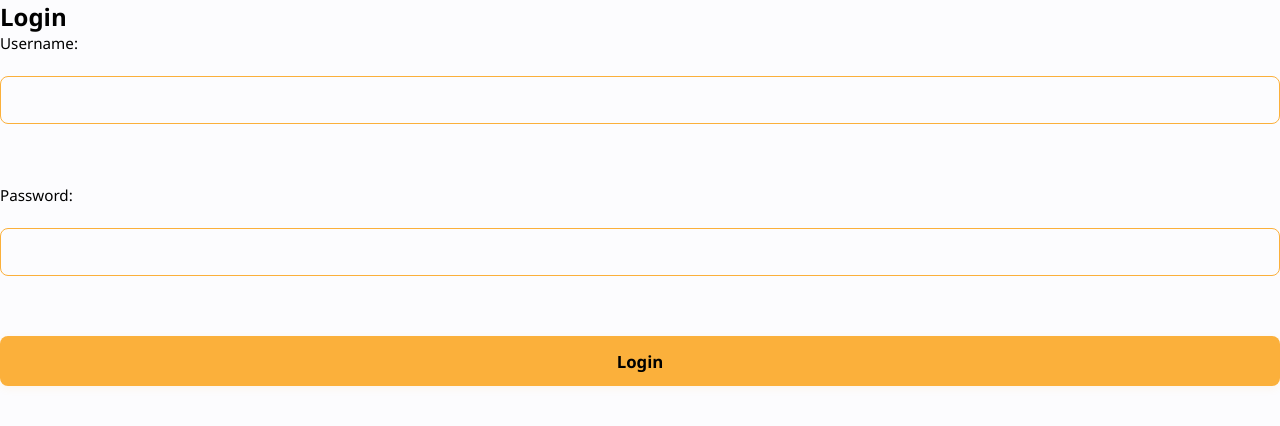
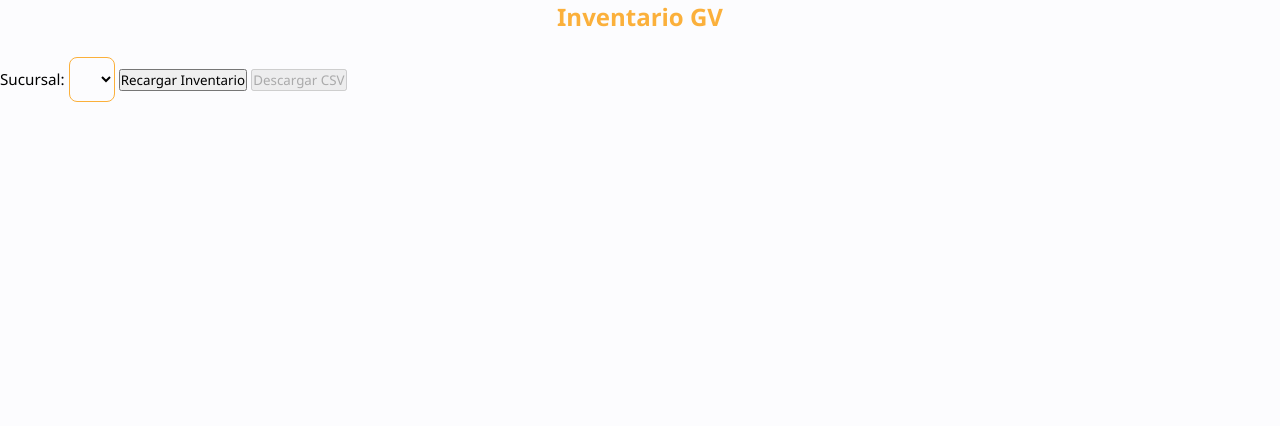
Before and after one commit to Aaron1360/inventarioGV, a FastAPI app: template templates/index.html in a window 1280 px wide. Shown: the top 426 px of the page. Run offline with FastAPI, Linux system fonts and the light colour scheme; the template is opened without the code that fills it, so the values that code supplies are empty.

Commit message:
var names updated

```diff
--- a/app/main.py
+++ b/app/main.py
@@ -15,8 +15,8 @@ from data_scraper.scraper_tools import authenticated_session, get_available_stor
 load_dotenv()
 LOGIN_URL = os.getenv("LOGIN_URL")
 POS_URL = os.getenv("POS_URL")
-USERNAME = os.getenv("USERNAME")
-PASSWORD = os.getenv("PASSWORD")
+APP_USERNAME = os.getenv("APP_USERNAME")
+APP_PASSWORD = os.getenv("APP_PASSWORD")
 
 SECRET_KEY = os.getenv("SECRET_KEY", "supersecretkey")
 ALGORITHM = "HS256"
@@ -29,7 +29,7 @@ app.mount("/static", StaticFiles(directory="static"), name="static")
 
 app.add_middleware(
     CORSMiddleware,
-    allow_origins=["http://localhost:3000"],  # Frontend origin
+    allow_origins=["http://localhost:3000","http://localhost:8000"],  # Frontend origin
     allow_credentials=True,
     allow_methods=["*"],
     allow_headers=["*"],
@@ -59,12 +59,15 @@ def create_access_token(data: dict, expires_delta: timedelta = None):
 
 @app.post("/login")
 async def login(username: str = Form(...), password: str = Form(...), response: Response = None):
-    if username == USERNAME and password == PASSWORD:
+    print(f"Received username: {username}, password: {password}")
+    print(f"Expected APP_USERNAME: {APP_USERNAME}, APP_PASSWORD: {APP_PASSWORD}")
+    if username == APP_USERNAME and password == APP_PASSWORD:
         access_token = create_access_token({"sub": username})
         response = JSONResponse({"success": True, "message": "Login successful", "access_token": access_token})
         response.set_cookie(key="access_token", value=access_token, httponly=True, max_age=ACCESS_TOKEN_EXPIRE_MINUTES*60)
         return response
     else:
+        print("Login failed: credentials do not match.")
         return JSONResponse({"success": False, "message": "Usuario y/o contraseña incorrectos"}, status_code=401)
 
 @app.post("/logout")
@@ -75,7 +78,7 @@ def logout(response: Response):
 
 @app.get("/stores")
 def list_stores():
-    with authenticated_session(LOGIN_URL, USERNAME, PASSWORD) as session:
+    with authenticated_session(LOGIN_URL, APP_USERNAME, APP_PASSWORD) as session:
         stores = get_available_stores(session, POS_URL)
     return stores
 
@@ -85,7 +88,7 @@ def scrape_inventory(store_name: str = Query(...)):
     try:
         # Scrape and cache only if not already cached for this store
         if last_scraped_df is None or last_scraped_store_name != store_name:
-            with authenticated_session(LOGIN_URL, USERNAME, PASSWORD) as session:
+            with authenticated_session(LOGIN_URL, APP_USERNAME, APP_PASSWORD) as session:
                 df = get_dataframe(session, store_name, POS_URL)
             last_scraped_df = df
             last_scraped_store_name = store_name
@@ -118,5 +121,5 @@ def root(request: Request):
     access_token = request.cookies.get("access_token")
     if not access_token:
         return RedirectResponse(url="/login")
-    # If you want to show a homepage, render a template here
-    return RedirectResponse(url="/login")  # Or render your main page if authenticated
+    # Render homepage if authenticated
+    return templates.TemplateResponse("index.html", {"request": request})
--- a/templates/index.html
+++ b/templates/index.html
@@ -6,28 +6,23 @@
     <link rel="stylesheet" href="/static/style.css">
 </head>
 <body>
-    <div class="container">
-        <h2>Login</h2>
-        {% if error %}
-            <div class="error">{{ error }}</div>
-        {% endif %}
-        <form method="post" action="/login">
-            <label for="username">Username:</label>
-            <input type="text" id="username" name="username" required>
-            <br>
-            <label for="password">Password:</label>
-            <input type="password" id="password" name="password" required>
-            <br>
-            <button type="submit">Login</button>
-        </form>
-
-        {% if data %}
-            <hr>
-            <h2>Scraped Inventory Data</h2>
-            <div id="data">
-                {{ data }}
-            </div>
-        {% endif %}
+    <div class="container homepage">
+        <h2 style="text-align:center; color:#fbb03b; margin-bottom: 1.5rem;">Inventario GV</h2>
+        <div class="controls">
+            <label for="storeSelect">Sucursal:</label>
+            <select id="storeSelect"></select>
+            <button id="reloadBtn">Recargar Inventario</button>
+            <button id="downloadBtn" disabled>Descargar CSV</button>
+        </div>
+        <div id="tableContainer">
+            <table id="inventoryTable">
+                <thead>
+                    <tr id="tableHeader"></tr>
+                </thead>
+                <tbody id="tableBody"></tbody>
+            </table>
+        </div>
+        <div id="statusMessage" class="message"></div>
     </div>
     <script src="/static/main.js"></script>
 </body>
```
